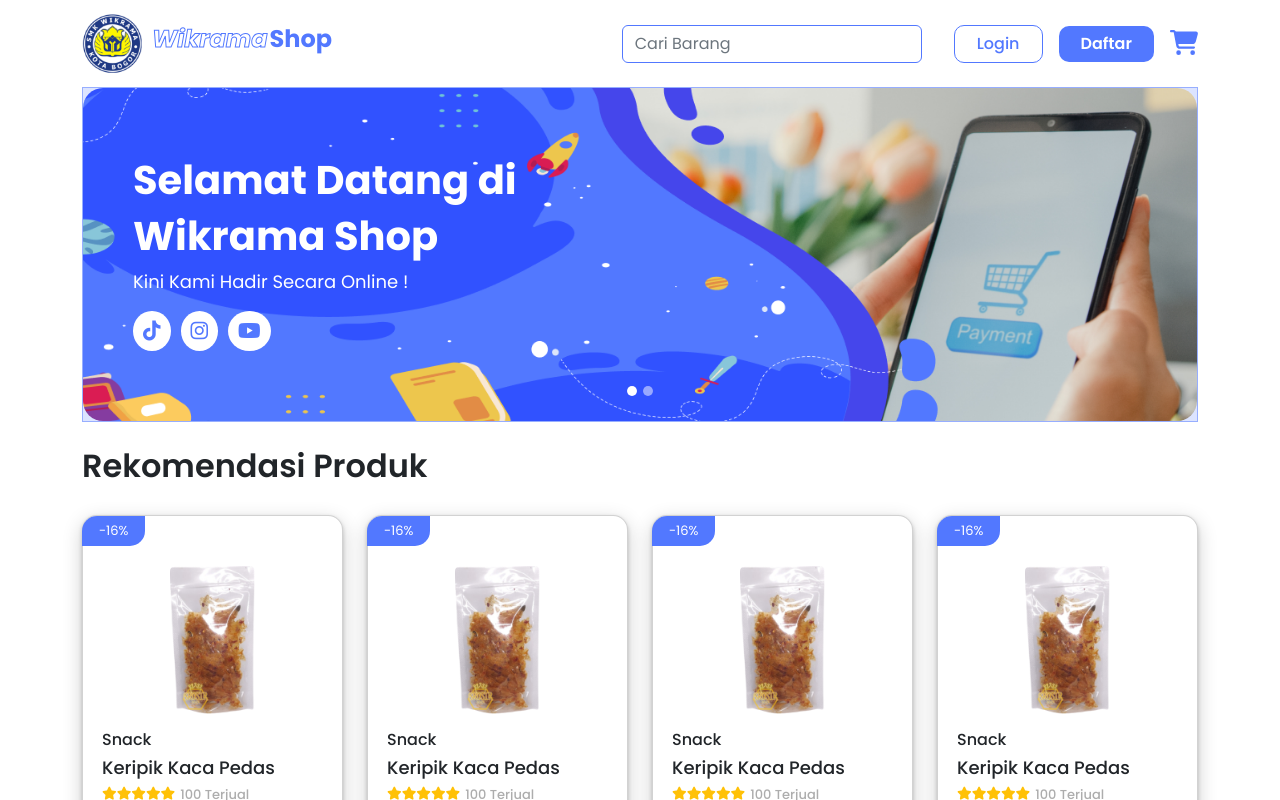
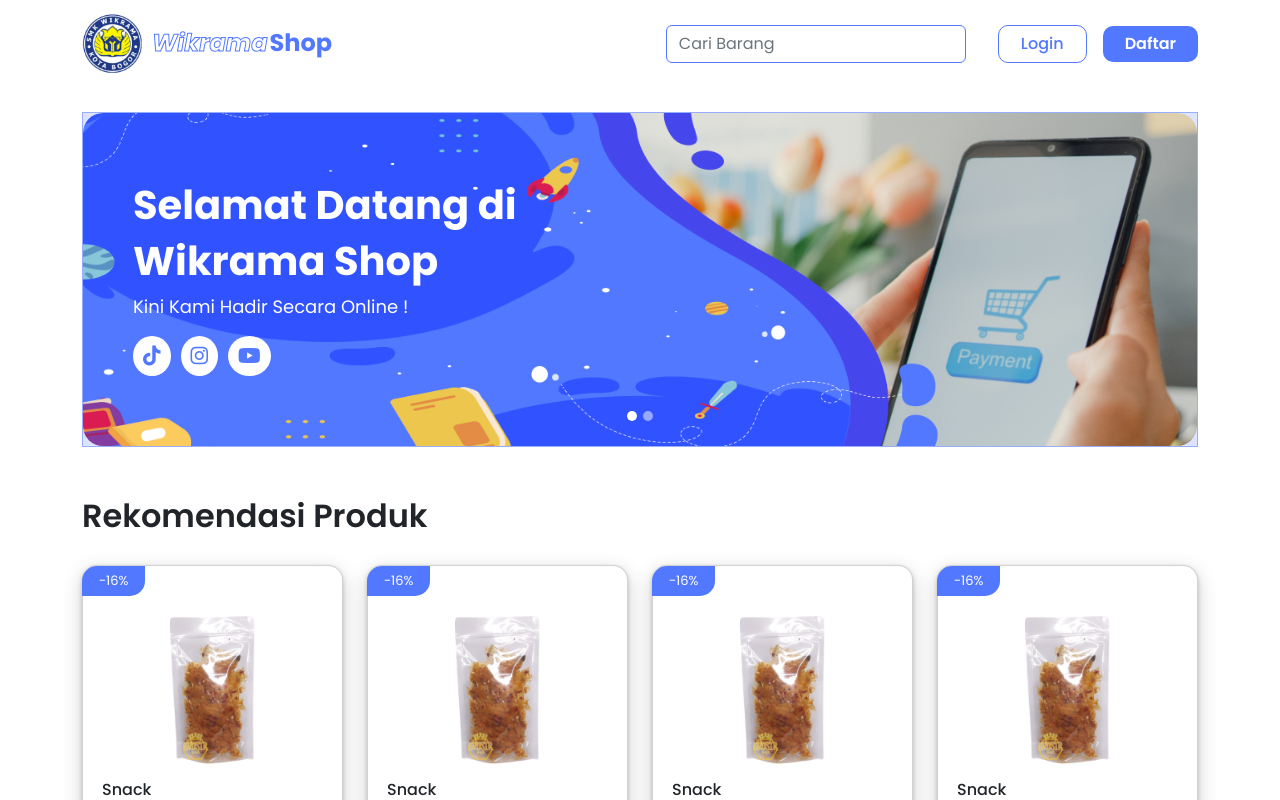
Before and after one commit to alvanfath/Wikrama-Shop-Jamsut, a React (Create React App) app: page / in a window 1280 px wide. Shown: the top 800 px of the page. Built offline with nearby package versions, Linux system fonts and the light colour scheme.

Commit message:
make navbar landing after auth

```diff
--- a/src/components/NavigationBar.js
+++ b/src/components/NavigationBar.js
@@ -1,9 +1,44 @@
 import { faCartShopping } from "@fortawesome/free-solid-svg-icons";
 import { FontAwesomeIcon } from "@fortawesome/react-fontawesome";
-import { Link } from "react-router-dom";
+import axios from "axios";
 import Logo from "../assets/logo.png";
+import DefaultProfile from "../assets/profil.png";
+import { useEffect, useState } from "react";
+import { Link, useNavigate } from "react-router-dom";
 
 function NavigationBar() {
+    const [username, setUsername] = useState('');
+    const navigate = useNavigate();
+
+    // Get Token
+    const token = localStorage.getItem('token');
+
+    // Get Data User Logged In
+    const fetchData = async () => {
+        axios.defaults.headers.common['Authorization'] = `Bearer ${token}`;
+        await axios.get('http://127.0.0.1:8000/api/my-profile')
+        .then((res) => {
+            setUsername(res.data.username);
+        });
+    }
+
+    // Logout
+    const logoutHandler = async () => {
+        axios.defaults.headers.common['Authorization'] = `Bearer ${token}`;
+        await axios.get('http://127.0.0.1:8000/api/logout')
+        .then(() => {
+            localStorage.removeItem('token');
+            navigate('/login');
+        });
+    }
+
+    // Middleware Auth
+    useEffect(() => {
+        if(token) {
+            fetchData();
+        }
+    }, []);
+
     return (
         <>
             <nav className="navbar navbar-expand-lg bg-white sticky-top">
@@ -17,17 +52,42 @@
                     </button>
                     <div className="collapse navbar-collapse justify-content-end" id="navbarSupportedContent">
                         <form className="d-flex me-4" role="search">
-                            <input className="form-control search me-2" type="search" placeholder="Cari Barang" aria-label="Search"></input>
+                            <input className="form-control search shadow-none me-2" type="search" placeholder="Cari Barang" aria-label="Search"></input>
                         </form>
-                        <Link to="/login">
-                            <button className="btn-outline me-3">Login</button>
-                        </Link>
-                        <Link to="/register">
-                            <button className="btn-solid me-3">Daftar</button>
-                        </Link>
-                        <Link to="/keranjang">
-                            <span className="shop-bag"><FontAwesomeIcon icon={faCartShopping} /></span>
-                        </Link>
+                        {
+                            token ?
+                            (
+                                <>
+                                     <Link to="/keranjang">
+                                        <span className="shop-bag me-3"><FontAwesomeIcon icon={faCartShopping} /></span>
+                                    </Link>
+                                    <li className="nav-item dropdown">
+                                        <a className="nav-link dropdown-toggle" href="#" role="button" data-bs-toggle="dropdown" aria-expanded="false">
+                                            <img width="35" src={DefaultProfile} alt="Photo Profile" className="me-2" />
+                                            {username}
+                                        </a>
+                                        <ul className="dropdown-menu">
+                                            <li><a className="dropdown-item" href="#">Profile</a></li>
+                                            <li>
+                                                <a onClick={logoutHandler} className="dropdown-item" href="#">Logout</a>
+                                            </li>
+                                        </ul>
+                                    </li>
+                                </>
+                            )
+                            :
+                            (
+                                <>
+                                    <Link to="/login">
+                                        <button className="btn-outline me-3">Login</button>
+                                    </Link>
+                                    <Link to="/register">
+                                        <button className="btn-solid">Daftar</button>
+                                    </Link>
+                                </>
+                            )
+                        }
+
                     </div>
                 </div>
             </nav>
--- a/src/pages/home/Landing.js
+++ b/src/pages/home/Landing.js
@@ -13,7 +13,7 @@
         <>
             <NavigationBar />
             {/* header */}
-            <div className="container">
+            <div className="container header-container">
                 <div id="carouselExampleIndicators" className="carousel slide">
                     <div className="carousel-indicators">
                         <button type="button" data-bs-target="#carouselExampleIndicators" data-bs-slide-to="0" className="active" aria-current="true" aria-label="Slide 1"></button>
--- a/src/style/custom.css
+++ b/src/style/custom.css
@@ -81,6 +81,7 @@
 .navbar-brand h4 {
     display: flex;
     margin-left: 10px;
+    margin-bottom: 0;
     font-weight: 700;
     align-items: center;
     color: white;
@@ -128,7 +129,15 @@
     justify-content: center;
 }
 
+li.nav-item.dropdown {
+    list-style-type: none;
+}
+
 /* header */
+.header-container {
+    padding: 25px 0;
+}
+
 .carousel-indicators button {
     border-radius: 100% !important;
     width: 10px !important;
```
Also changed, not shown: src/assets/profil.png (added).
